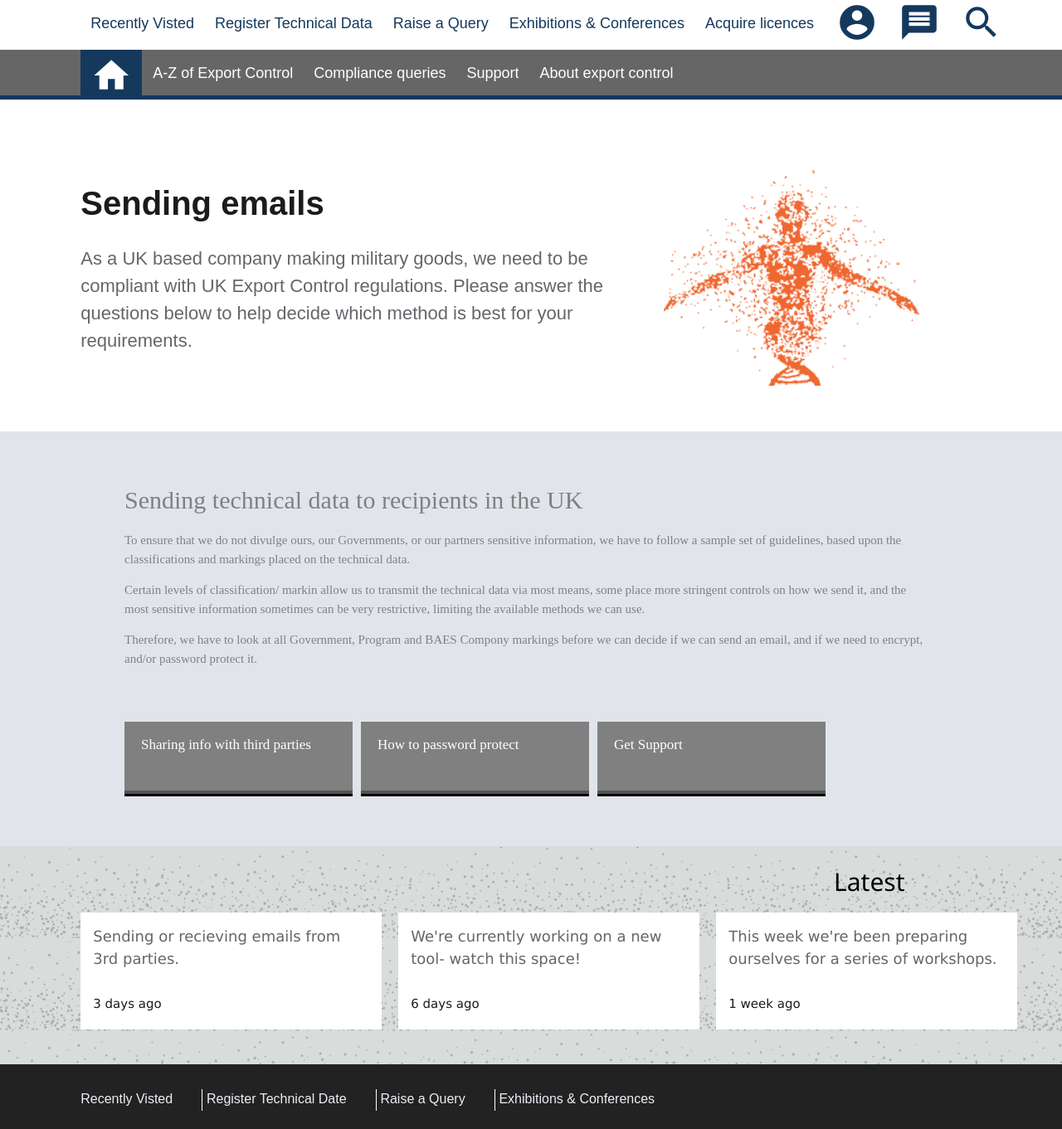
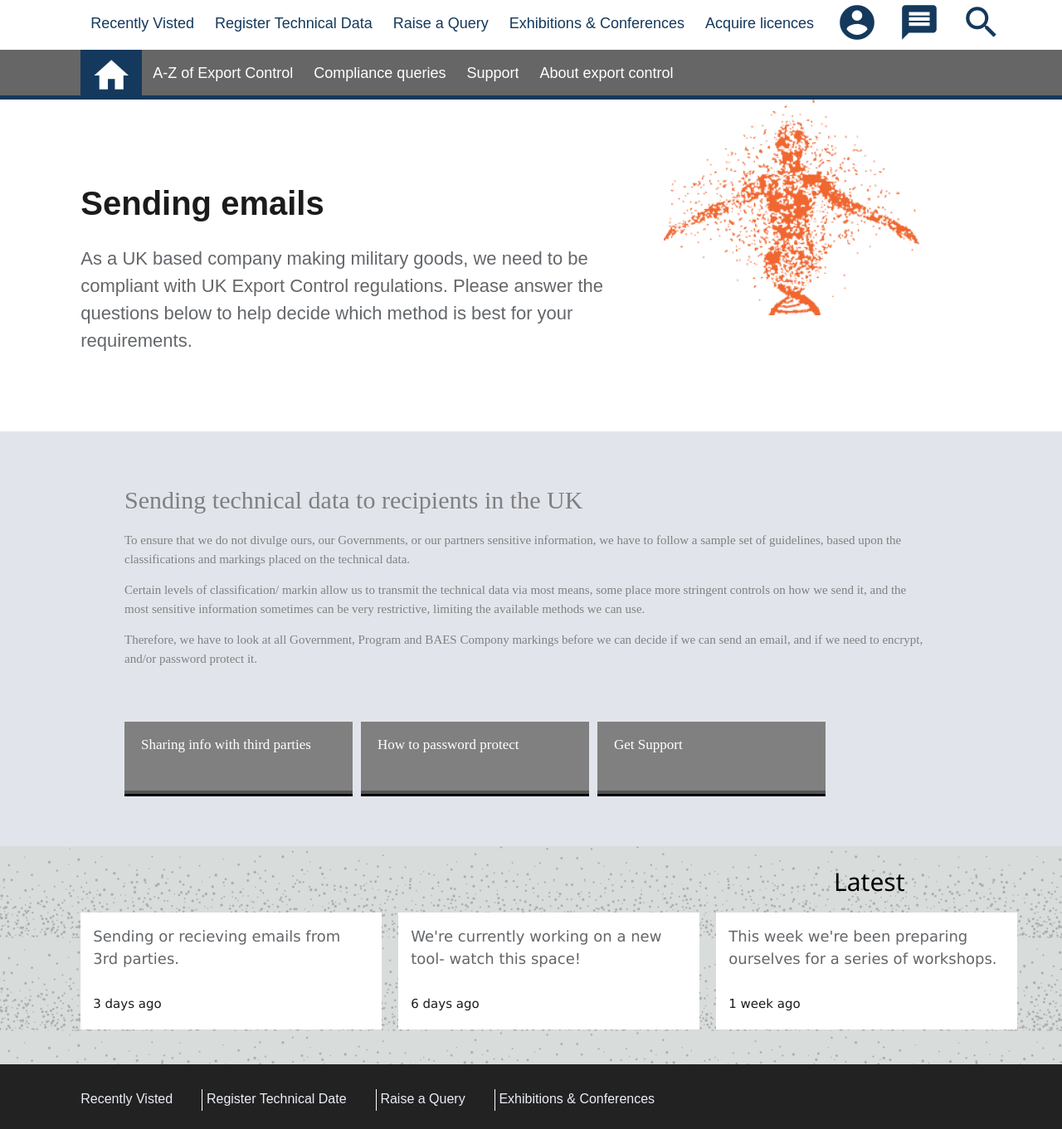
Before and after one commit to Rich-A/PortalPoC, a Jekyll site: the page built from email.markdown, in a window 1280 px wide. Shown: the whole page at 83% size. Built offline with Jekyll 4.4.1, drawn with Linux system fonts in a browser that asks for light colours.

Commit message:
final, and this time I mean it

```diff
--- a/css/email.css
+++ b/css/email.css
@@ -22,11 +22,12 @@ body { padding: 0; margin: 0; width: 100%; height: 100% }
 	height: 400px;
 	width: 100%;
 	padding-left: 7.6%;
-	padding-top: 85px;
+	/* padding-top: 85px; */
 	width: 100%;
 }
 
 .tbox{
+	margin-top: 85px;
 	/* padding-left: 30px; */
 	}
 
```
